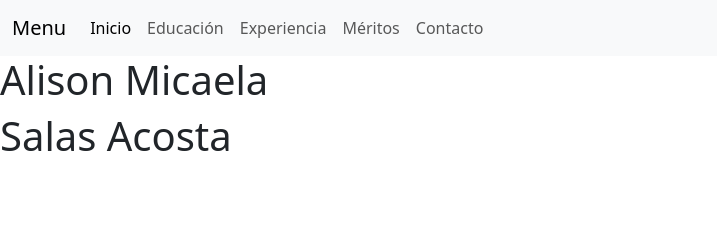
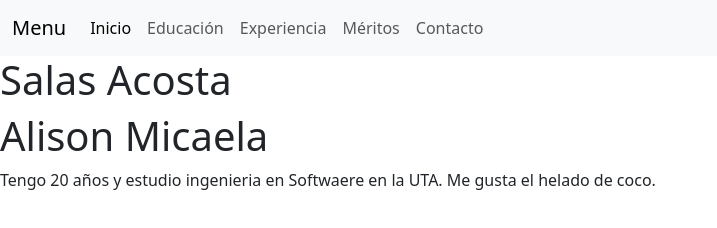
Before and after one commit to alisonMSalas/o-PracticaGit4A_SalasAlison, a plain HTML site: page index.html in a window 1280 px wide. Shown: the whole page, without its empty margins (0-717 px from the left). Drawn offline with nearby package versions, Linux system fonts and the light colour scheme.

Commit message:
Se agregó un resumen de mi CV.

```diff
--- a/index.html
+++ b/index.html
@@ -37,8 +37,10 @@
             </div>
           </nav>
           <section>
+            <h1> Salas Acosta</h1>
             <h1> Alison Micaela</h1>
-            <h1> Salas Acosta</h1>
+            <p>Tengo 20 años y estudio ingenieria en Softwaere en la UTA. Me gusta el helado de coco.</p>
+
           </section>
     </header>
 </body>
```
